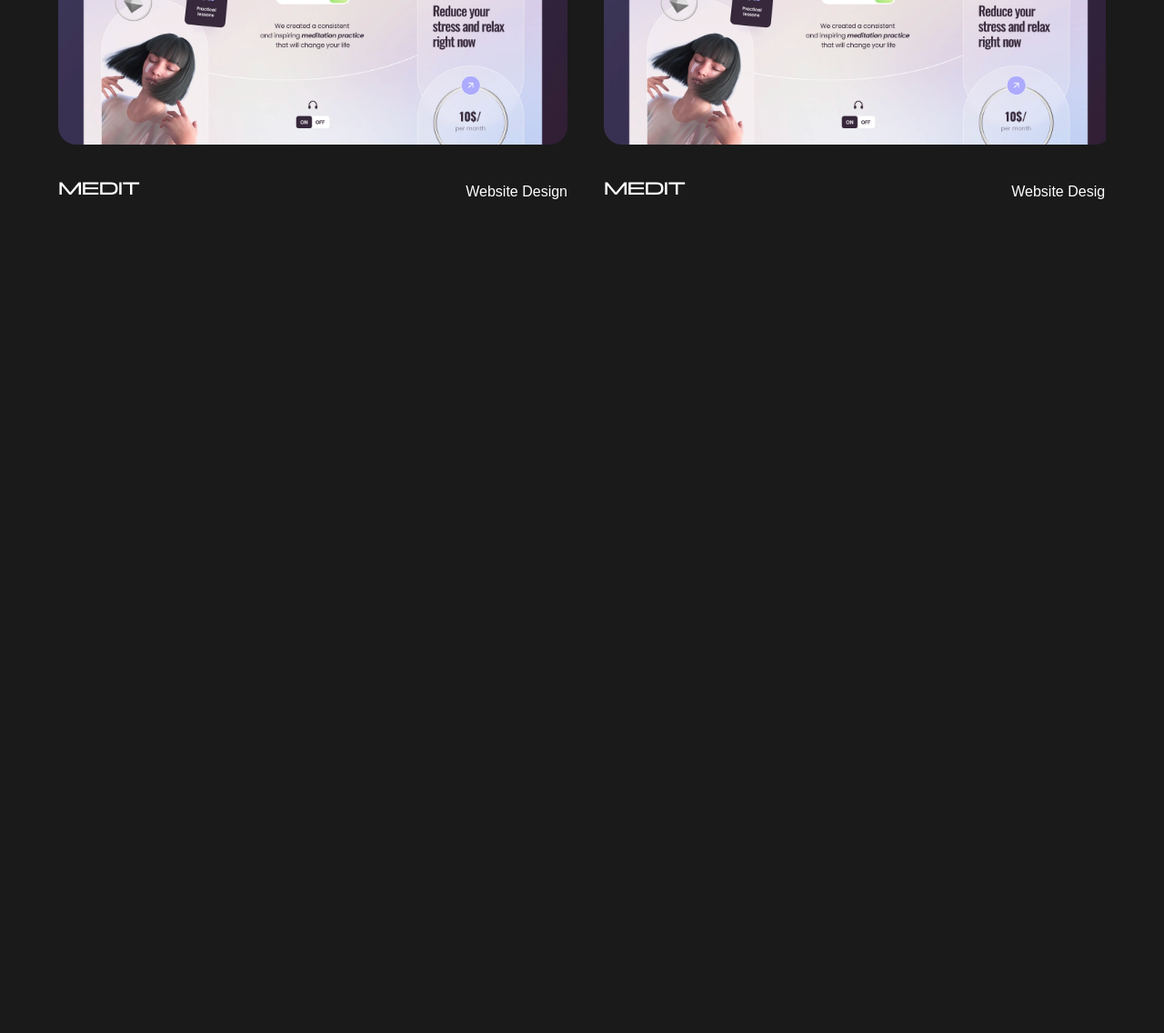
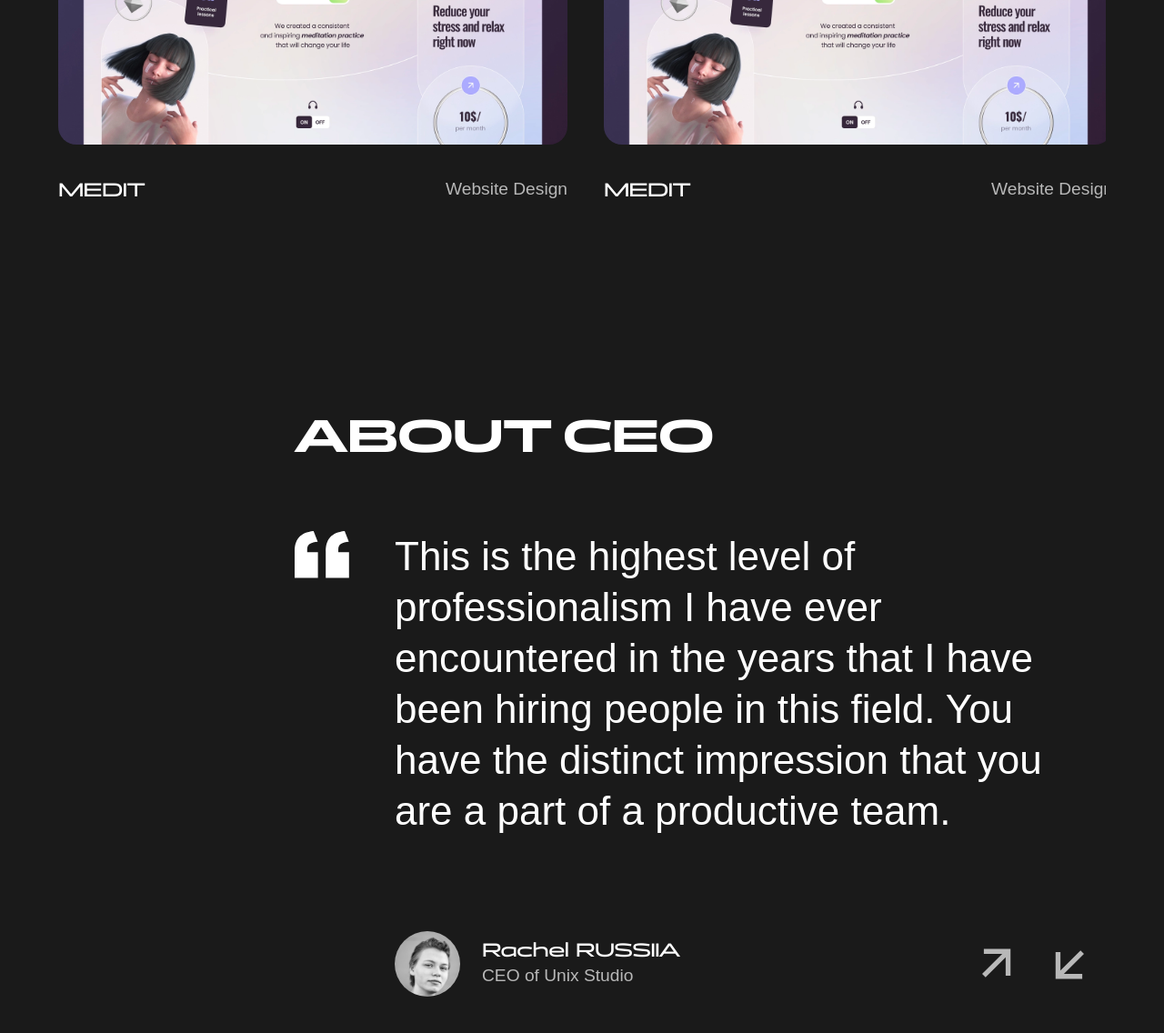
Before and after one commit to Elbaz3/unixStudio, a plain HTML site: page index.html in a window 1280 px wide. Shown: the part 4333-5469 px from the top of the page at 91% size. Before the commit the page ends 4633 px from the top, so only its background shows below. Drawn offline with Linux system fonts and the light colour scheme; a web font is replaced by a local one.

Commit message:
feat: finish about ceo section

```diff
--- a/assets/styles/abstracts/_variables.scss
+++ b/assets/styles/abstracts/_variables.scss
@@ -11,6 +11,7 @@ $font-secondary: "Hubot Sans", sans-serif;
 $main-color: rgba(26, 26, 26, 1);
 $secondary-color: rgba(255, 255, 255, 1);
 $third-color: rgba(160, 160, 160, 1);
+$fourth-color: rgba(184, 184, 184, 1);
 
 // borders
 $main-border: 1px solid rgba(208, 208, 208, 1);
--- a/assets/styles/base/_global.scss
+++ b/assets/styles/base/_global.scss
@@ -1,5 +1,3 @@
-@use "../abstracts/variables" as *;
-
 .container {
   width: 90%;
   max-width: 1280px;
@@ -32,7 +30,18 @@
   font-family: $font-primary-semi;
   font-size: clamp(16px, 2vw, 32px);
   line-height: clamp(20px, 2.2vw, 42px);
-
   vertical-align: middle;
   text-transform: uppercase;
 }
+
+.text-box {
+  h3 {
+    font-size: clamp(20px, 1.5vw, 24px);
+    line-height: clamp(100%, 1.75vw, 28px);
+  }
+  p {
+    font-size: clamp(16px, 1.5vw, 24px);
+    line-height: clamp(22px, 2vw, 32px);
+    color: $fourth-color;
+  }
+}
--- a/assets/styles/base/_reset.scss
+++ b/assets/styles/base/_reset.scss
@@ -1,5 +1,3 @@
-@use "../abstracts/variables" as *;
-
 // Minimal SCSS Reset
 *,
 *::before,
--- a/assets/styles/home.scss
+++ b/assets/styles/home.scss
@@ -1,21 +1,22 @@
 // 1. Settings & tools
-@use "./abstracts/variables" as *;
-@use "./abstracts/mixins" as *;
+@import "./abstracts/variables";
+@import "./abstracts/mixins";
 
 // 2. Base styles (reset, global rules)
-@use "./base/reset";
-@use "./base/global";
+@import "./base/reset";
+@import "./base/global";
 
 // 3. Layout (header, footer, grid, etc.)
-@use "./layout/header";
-@use "./layout/footer";
+@import "./layout/header";
+@import "./layout/footer";
 
 // 4. Components (buttons, cards, etc.)
-@use "./components/button";
+@import "./components/button";
 
 // 5. (page-specific styles)
-@use "./pages/home/hero";
-@use "./pages/home/about";
-@use "./pages/home/services";
-@use "./pages/home/video";
-@use "./pages/home/witness";
+@import "./pages/home/hero";
+@import "./pages/home/about";
+@import "./pages/home/services";
+@import "./pages/home/video";
+@import "./pages/home/witness";
+@import "./pages/home/about-ceo";
--- a/assets/styles/layout/_header.scss
+++ b/assets/styles/layout/_header.scss
@@ -1,6 +1,3 @@
-@use "../abstracts/variables" as *;
-@use "../abstracts/mixins" as *;
-
 .header {
   padding-top: 20px;
   background-color: $main-color;
--- /dev/null
+++ b/assets/styles/pages/home/_about-ceo.scss
@@ -0,0 +1,93 @@
+.about-ceo {
+  padding: 152px 0;
+  &__container {
+    @media (min-width: $desktop) {
+      padding-left: 260px;
+    }
+    @media (max-width: $mobile) {
+      padding-left: 0;
+    }
+  }
+
+  &__heading-text {
+    //  text-align: center;
+  }
+
+  &__wrapper {
+    margin-top: 80px;
+    display: flex;
+    align-items: flex-start;
+    gap: 50px;
+  }
+
+  &__quote-icon {
+    @media (max-width: $mobile) {
+      width: 18px;
+    }
+  }
+
+  &__quote {
+    display: flex;
+    flex-direction: column;
+    gap: 100px;
+    @media (max-width: $mobile) {
+      gap: 36px;
+    }
+    &__text {
+      font-weight: 400;
+      font-size: 44px;
+      line-height: 56px;
+
+      @media (max-width: $tablet) {
+        font-size: 28px;
+        line-height: 34px;
+      }
+      @media (max-width: $mobile) {
+        font-size: 18px;
+        line-height: 24px;
+      }
+    }
+
+    &__ceo {
+      display: flex;
+      justify-content: space-between;
+      @media (max-width: $mobile) {
+        flex-direction: column;
+        justify-content: flex-start;
+        gap: 20px;
+      }
+      &__data {
+        @include flex-center;
+        justify-content: start;
+        gap: 24px;
+        &__img {
+          width: 72px;
+          height: 72px;
+          overflow: hidden;
+          border-radius: 50%;
+          img {
+            width: 72px;
+          }
+        }
+
+        &__text-box {
+          p {
+            margin-top: 4px;
+          }
+          @media (max-width: $mobile) {
+            h3 {
+              font-size: 16px;
+              line-height: 100%;
+            }
+          }
+        }
+      }
+      &__arrows {
+        display: flex;
+        @media (max-width: $mobile) {
+          width: 50px;
+        }
+      }
+    }
+  }
+}
--- a/assets/styles/pages/home/_about.scss
+++ b/assets/styles/pages/home/_about.scss
@@ -1,6 +1,3 @@
-@use "../../abstracts/variables" as *;
-@use "../../abstracts/mixins" as *;
-
 .about {
   background-color: $secondary-color;
   color: $main-color;
--- a/assets/styles/pages/home/_hero.scss
+++ b/assets/styles/pages/home/_hero.scss
@@ -1,4 +1,3 @@
-@use "../../abstracts/variables" as *;
 .hero {
   position: relative;
   &__container {
--- a/assets/styles/pages/home/_services.scss
+++ b/assets/styles/pages/home/_services.scss
@@ -1,5 +1,3 @@
-@use "../../abstracts/variables" as *;
-
 .services {
   background-color: $secondary-color;
   color: $main-color;
--- a/assets/styles/pages/home/_video.scss
+++ b/assets/styles/pages/home/_video.scss
@@ -1,6 +1,3 @@
-@use "../../abstracts/variables" as *;
-@use "../../abstracts/mixins" as *;
-
 .video {
   padding: 120px 0;
 
--- a/assets/styles/pages/home/_witness.scss
+++ b/assets/styles/pages/home/_witness.scss
@@ -1,6 +1,3 @@
-@use "../../abstracts/variables" as *;
-@use "../../abstracts/mixins" as *;
-
 .witness {
   padding-top: 68px;
 
--- a/index.html
+++ b/index.html
@@ -156,21 +156,21 @@
           <div class="witness__list">
             <div class="witness__list__box">
               <img src="./assets/media/witness-1.png" alt="" />
-              <div class="witness__list__box__text">
+              <div class="text-box witness__list__box__text">
                 <h3>MEDIT</h3>
                 <p>Website Design</p>
               </div>
             </div>
             <div class="witness__list__box">
               <img src="./assets/media/witness-1.png" alt="" />
-              <div class="witness__list__box__text">
+              <div class="text-box witness__list__box__text">
                 <h3>MEDIT</h3>
                 <p>Website Design</p>
               </div>
             </div>
             <div class="witness__list__box">
               <img src="./assets/media/witness-1.png" alt="" />
-              <div class="witness__list__box__text">
+              <div class="text-box witness__list__box__text">
                 <h3>MEDIT</h3>
                 <p>Website Design</p>
               </div>
@@ -179,6 +179,46 @@
         </div>
       </section>
       <!-- END WITNESS SECTION -->
+      <!-- START ABOUT-CEO SECTION -->
+      <section class="about-ceo">
+        <div class="container about-ceo__container">
+          <h2 class="about-ceo__heading-text heading-text">ABOUT CEO</h2>
+          <div class="about-ceo__wrapper">
+            <img
+              class="about-ceo__quote-icon"
+              src="./assets/media/quote.svg"
+              alt=""
+            />
+            <div class="about-ceo__quote">
+              <p class="about-ceo__quote__text">
+                This is the highest level of professionalism I have ever
+                encountered in the years that I have been hiring people in this
+                field. You have the distinct impression that you are a part of a
+                productive team.
+              </p>
+              <div class="about-ceo__quote__ceo">
+                <div class="about-ceo__quote__ceo__data">
+                  <div class="about-ceo__quote__ceo__data__img">
+                    <img
+                      src="./assets/media/ceo.png"
+                      alt="Portrait of Rachel RUSSIIA"
+                    />
+                  </div>
+                  <div class="text-box about-ceo__quote__ceo__data__text-box">
+                    <h3>Rachel RUSSIIA</h3>
+                    <p>CEO of Unix Studio</p>
+                  </div>
+                </div>
+                <div class="about-ceo__quote__ceo__arrows">
+                  <img src="./assets/media/arrow up.svg" alt="" />
+                  <img src="./assets/media/arrow down.svg" alt="" />
+                </div>
+              </div>
+            </div>
+          </div>
+        </div>
+      </section>
+      <!-- END ABOUT-CEO SECTION -->
     </main>
     <footer></footer>
     <script src="./assets/scripts/main.js"></script>
```
Also changed, not shown: assets/media/arrow down.svg (added), assets/media/arrow up.svg (added), assets/media/ceo.png (added), assets/media/quote.svg (added), assets/styles/home.css, 1 other file.
